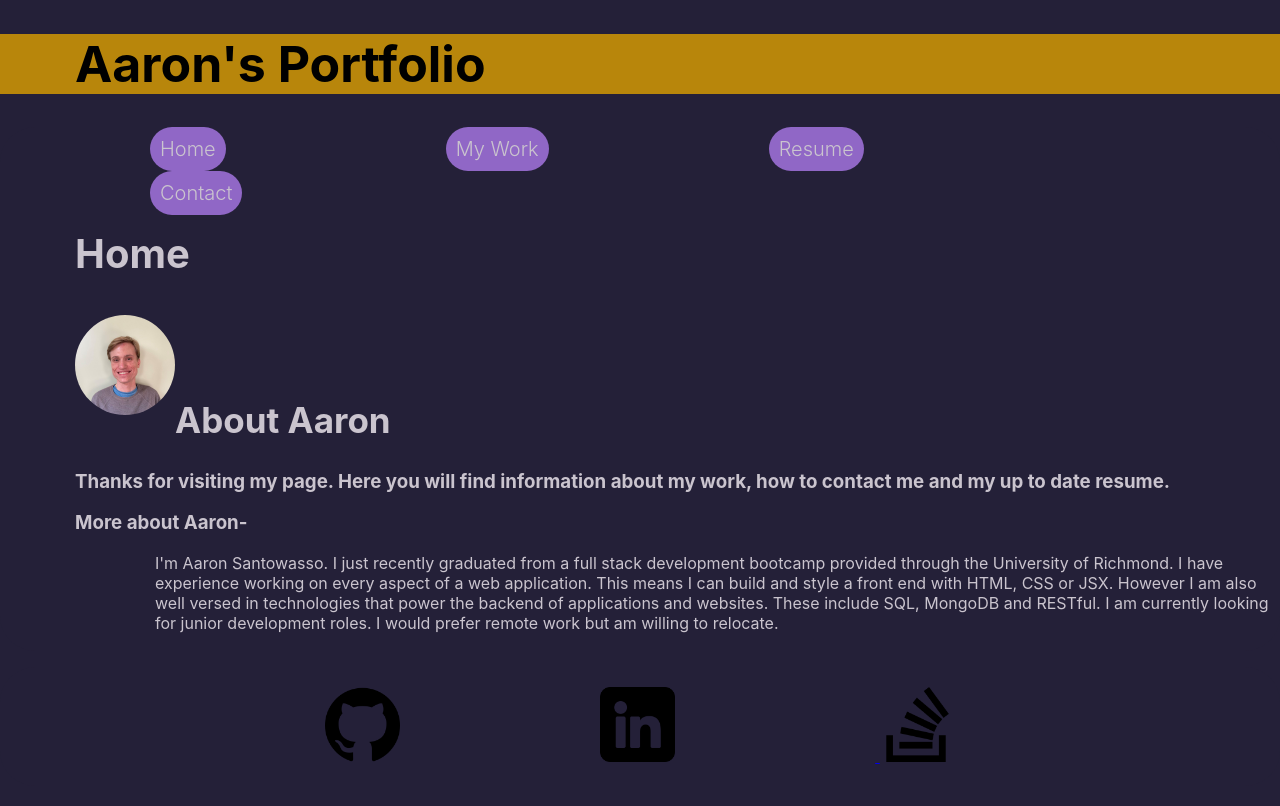
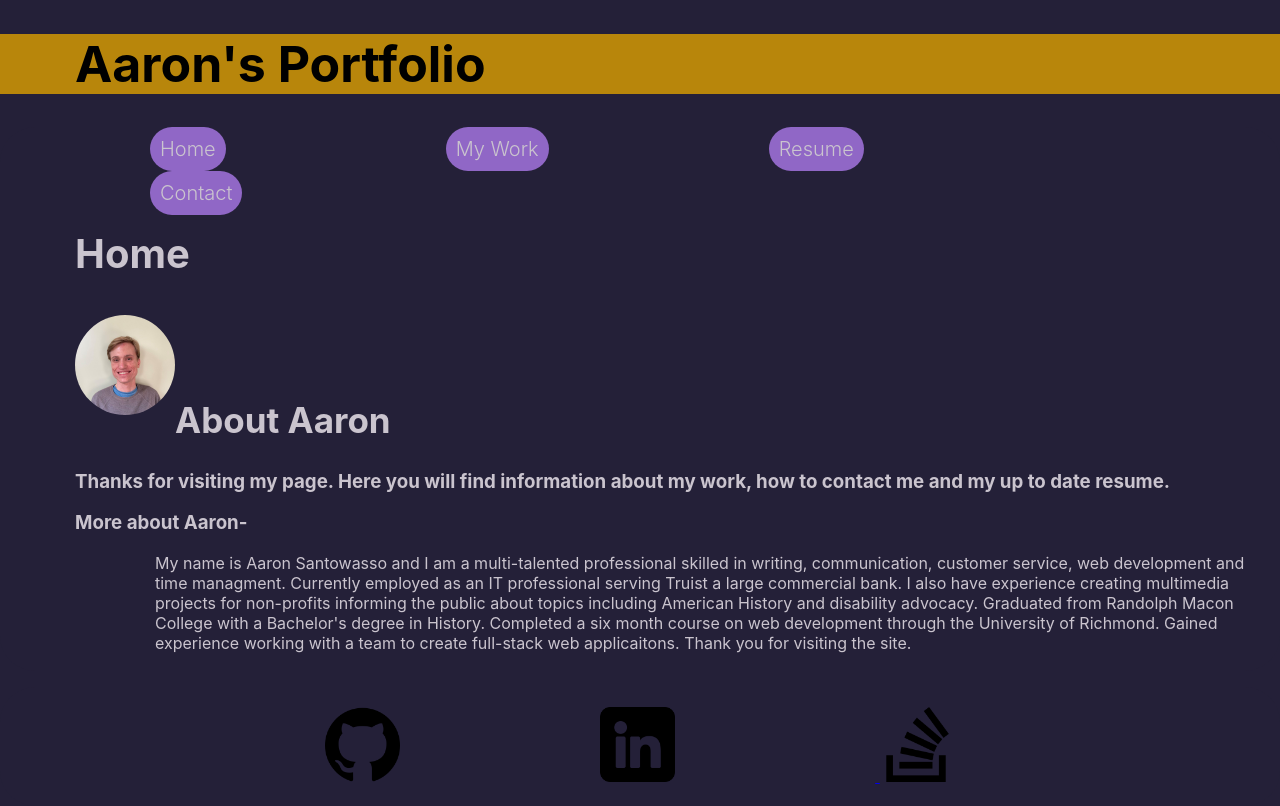
Before and after one commit to Asantowasso/portfolio-react-Aaron, a React (Create React App) app: page / in a window 1280 px wide. Built offline with nearby package versions, Linux system fonts and the light colour scheme.

Commit message:
updated description

```diff
--- a/src/components/pages/Home.js
+++ b/src/components/pages/Home.js
@@ -15,7 +15,7 @@ export default function Home() {
 
       <h3>Thanks for visiting my page. Here you will find information about my work, how to contact me and my up to date resume.</h3>
       <h3>More about Aaron-</h3>
-      <p>I'm Aaron Santowasso. I just recently graduated from a full stack development bootcamp provided through the University of Richmond. I have experience working on every aspect of a web application. This means I can build and style a front end with HTML, CSS or JSX. However I am also well versed in technologies that power the backend of applications and websites. These include SQL, MongoDB and RESTful. I am currently looking for junior development roles. I would prefer remote work but am willing to relocate.</p>
+      <p>My name is Aaron Santowasso and I am a multi-talented professional skilled in writing, communication, customer service, web development and time managment. Currently employed as an IT professional serving Truist a large commercial bank. I also have experience creating multimedia projects for non-profits informing the public about topics including American History and disability advocacy. Graduated from Randolph Macon College with a Bachelor's degree in History. Completed a six month course on web development through the University of Richmond. Gained experience working with a team to create full-stack web applicaitons. Thank you for visiting the site.  </p>
     </div>
   );
 }
```
